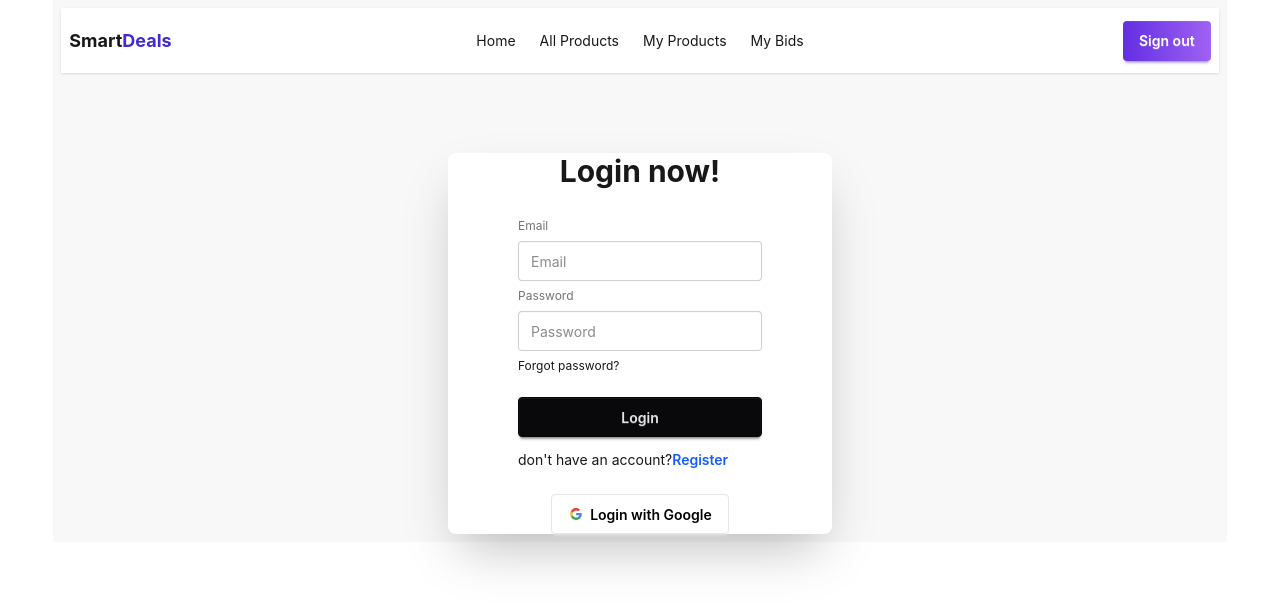
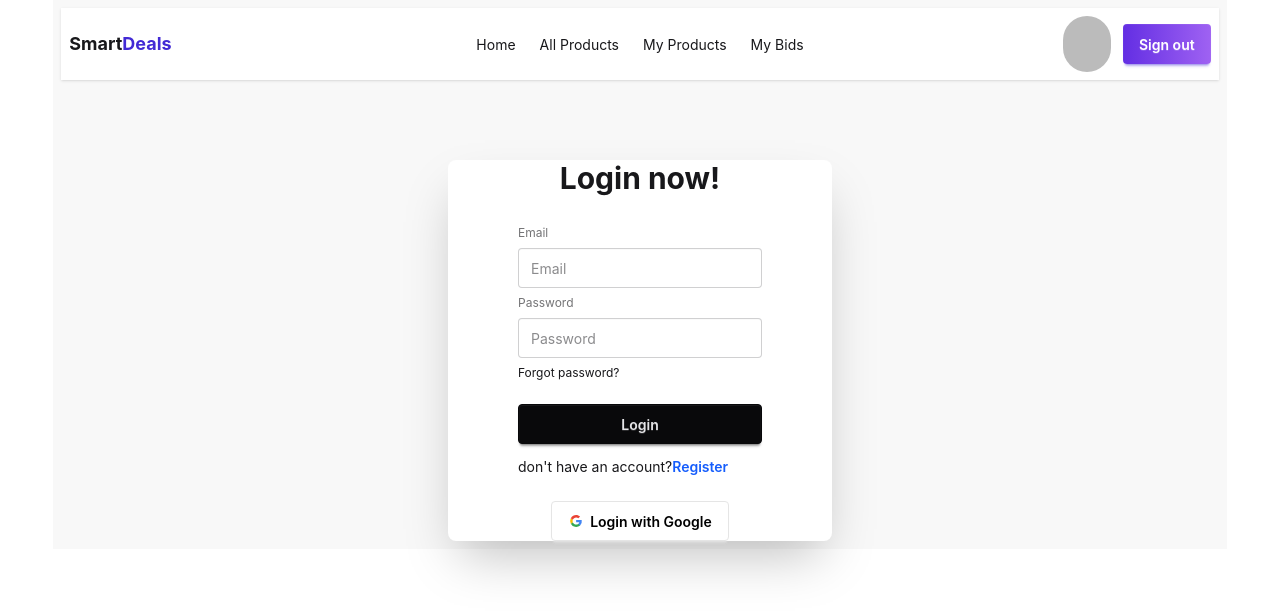
Before and after one commit to sohagroy7223/Smart-Deals, a React (Vite) app in the folder smart-deals-client/: page /login in a window 1280 px wide. Shown: the top 614 px of the page. Built offline with nearby package versions, Linux system fonts and the light colour scheme; no server answers; sample sign-in values are in the browser's storage.

Commit message:
addad if useer login success fully he can see his prifil

```diff
--- a/smart-deals-client/src/Components/Login/Login.jsx
+++ b/smart-deals-client/src/Components/Login/Login.jsx
@@ -9,7 +9,8 @@ const Login = () => {
   const navigate = useNavigate();
 
   const handelGoogleLogin = () => {
-    signInWithGoogle()
+    signInWithGoogle();
+    navigate("/")
       .then((result) => {
         console.log(result.user);
         const newUsers = {
--- a/smart-deals-client/src/Components/Navbar/Navbar.jsx
+++ b/smart-deals-client/src/Components/Navbar/Navbar.jsx
@@ -72,7 +72,10 @@ const Navbar = () => {
       <div className="navbar-center hidden lg:flex">
         <ul className="menu menu-horizontal px-1">{link}</ul>
       </div>
-      <div className="navbar-end">
+      <div className="navbar-end flex gap-3">
+        {user && (
+          <img className="rounded-full w-12 h-14" src={user.photoURL} alt="" />
+        )}
         {user ? (
           <button onClick={handelLogOut} className="btn btn-primary text-white">
             Sign out
--- a/smart-deals-client/src/Components/Page/ProductDetails.jsx
+++ b/smart-deals-client/src/Components/Page/ProductDetails.jsx
@@ -231,7 +231,7 @@ const ProductDetails = () => {
                 <th>Actions</th>
               </tr>
             </thead>
-            <tbody>
+            <tbody className="bg-white">
               {/* row 1 */}
               {bids.map((bid, index) => (
                 <tr key={bid._id}>
```
